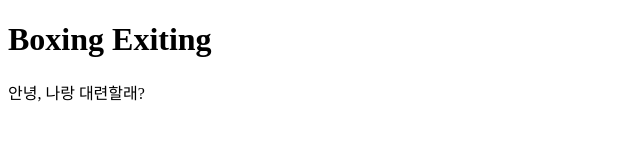
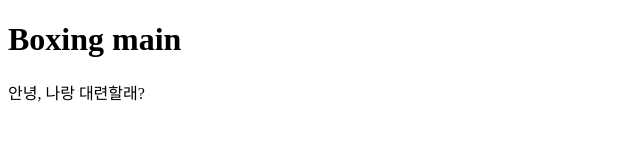
Before and after one commit to ChoiJInsik/boxiting, a plain HTML site: page index.html in a window 1280 px wide. Shown: the whole page, without its empty margins (0-640 px from the left). Drawn offline with Linux system fonts and the light colour scheme.

Commit message:
메인 페이지 생성

```diff
--- a/index.html
+++ b/index.html
@@ -7,7 +7,7 @@
     <title>Document</title>
 </head>
 <body>
-    <h1>Boxing Exiting</h1>
+    <h1>Boxing main</h1>
     <div>안녕, 나랑 대련할래?</div>
 </body>
 </html>
```
